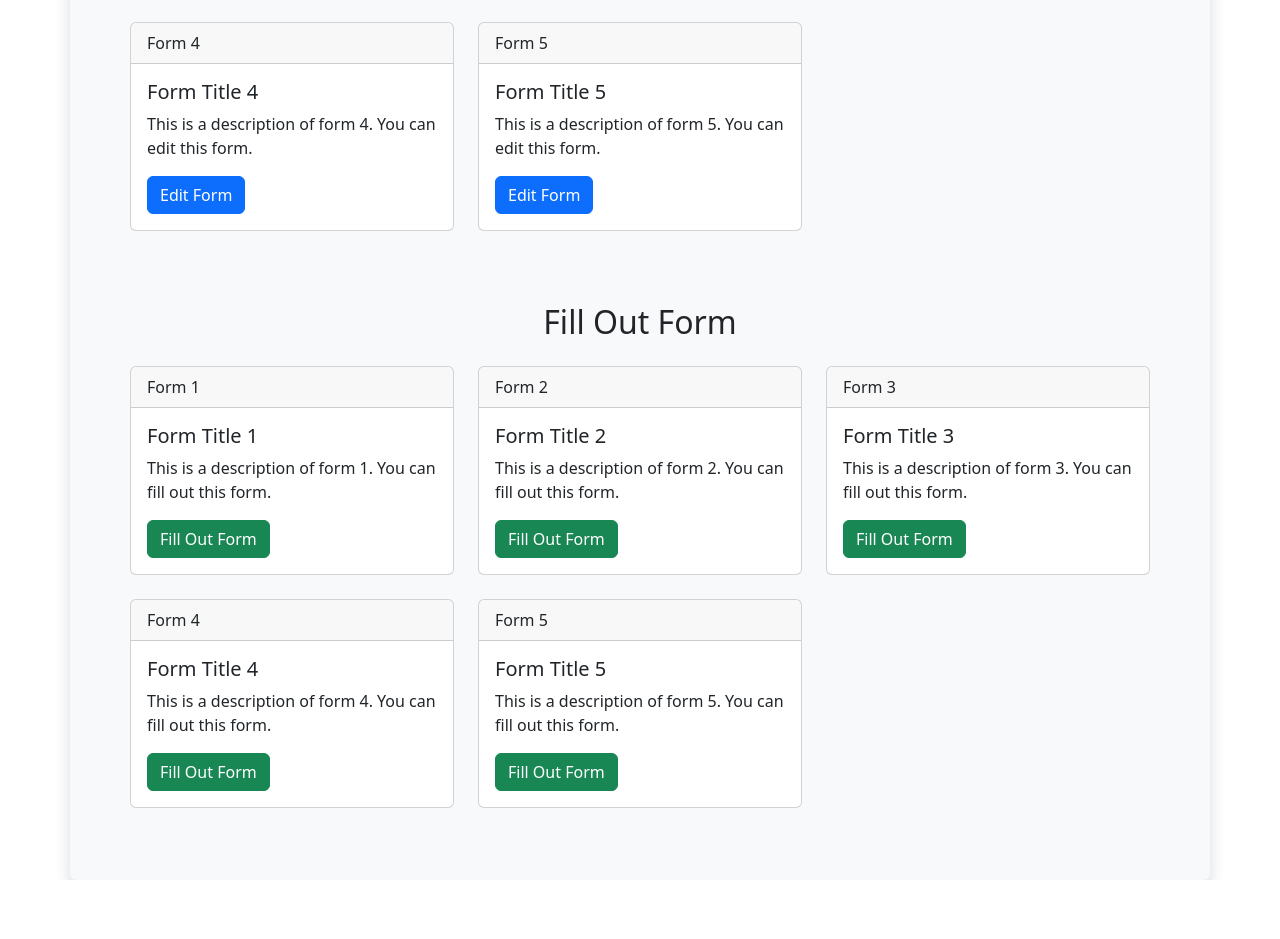
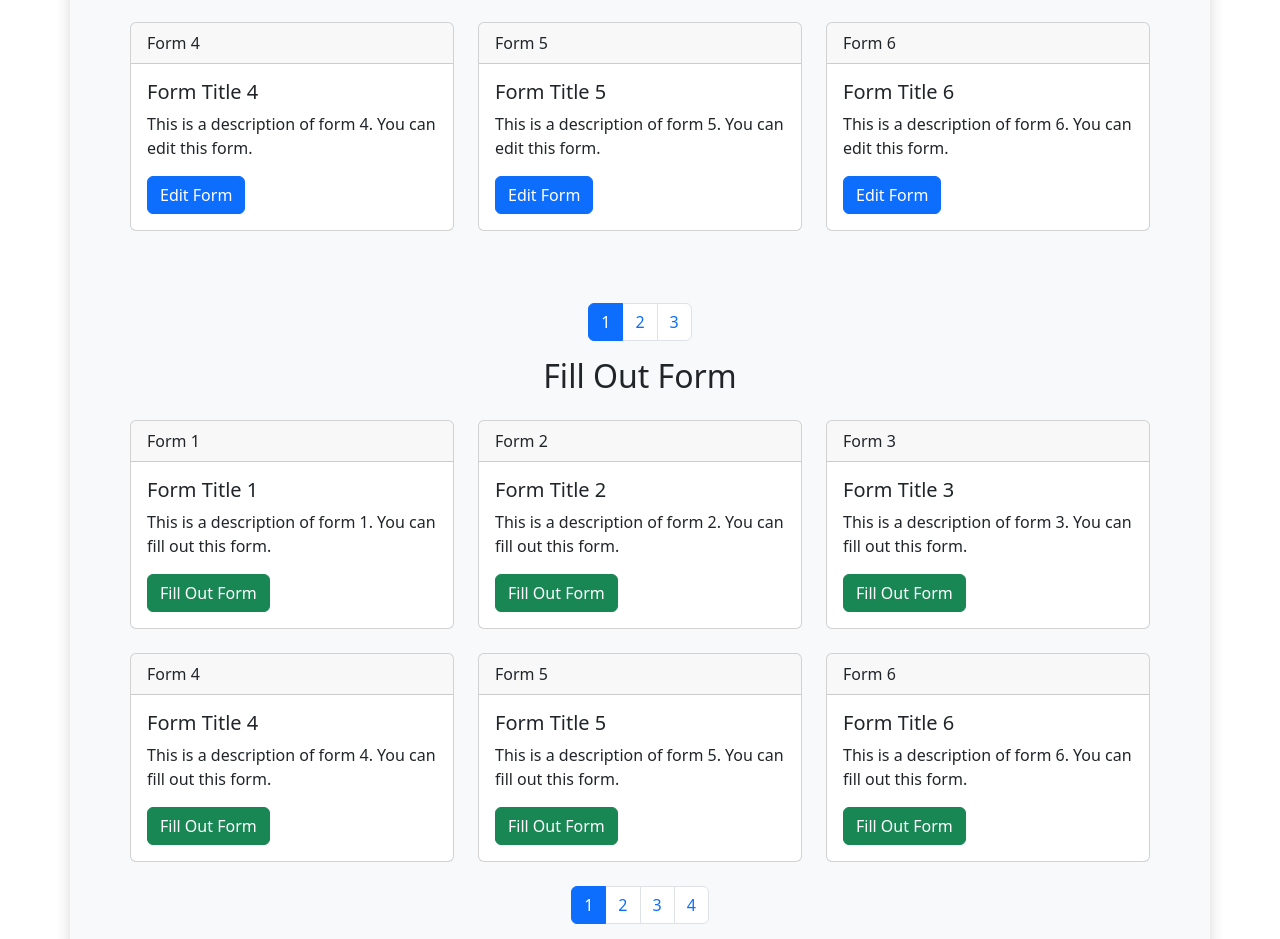
Before and after one commit to georgdronov/CourseProject, a React (Create React App) app in the folder client/: page / in a window 1280 px wide. Shown: the part 513-1452 px from the top of the page. Before the commit the page ends 1393 px from the top, so only its background shows below. Built offline with nearby package versions, Linux system fonts and the light colour scheme.

Commit message:
add pagination

```diff
--- a/client/src/pages/FormBuilder.jsx
+++ b/client/src/pages/FormBuilder.jsx
@@ -3,6 +3,7 @@ import { Container, Row, Col, Form, Button } from "react-bootstrap";
 import { DragDropContext, Droppable, Draggable } from "@hello-pangea/dnd";
 import axios from "axios";
 import { v4 as uuidv4 } from "uuid";
+import { Link } from "react-router-dom";
 
 // questions
 import { CheckboxQuestion } from "../components/questions/CheckboxQuestion";
@@ -116,6 +117,17 @@ export const FormBuilder = (props) => {
 
   return (
     <DragDropContext onDragEnd={onDragEnd}>
+      <Button
+        as={Link}
+        to="/"
+        variant="primary"
+        className="position-absolute d-block"
+        size="sm"
+        style={{ top: "10px", left: "10px" }}
+      >
+        Back to Main Page
+      </Button>
+
       <Container className="d-flex justify-content-center align-items-center min-vh-100">
         <Row className="w-100">
           <Col className="col-12 col-md-6">
--- a/client/src/pages/MainPage.jsx
+++ b/client/src/pages/MainPage.jsx
@@ -1,8 +1,34 @@
-import React from "react";
-import { Container, Row, Col, Button, Card } from "react-bootstrap";
+import React, { useState } from "react";
+import { Container, Row, Col, Button, Card, Pagination } from "react-bootstrap";
 import { Link } from "react-router-dom";
 
 export const MainPage = (props) => {
+  const itemsPerPage = 6;
+
+  const formsForEditing = Array.from({ length: 15 });
+  const formsForFilling = Array.from({ length: 20 });
+
+  const totalFormsEdit = formsForEditing.length;
+  const totalFormsFill = formsForFilling.length;
+
+  const [currentPageEdit, setCurrentPageEdit] = useState(1);
+  const [currentPageFill, setCurrentPageFill] = useState(1);
+
+  const indexOfLastEditItem = currentPageEdit * itemsPerPage;
+  const indexOfFirstEditItem = indexOfLastEditItem - itemsPerPage;
+
+  const indexOfLastFillItem = currentPageFill * itemsPerPage;
+  const indexOfFirstFillItem = indexOfLastFillItem - itemsPerPage;
+
+  const currentEditForms = formsForEditing.slice(indexOfFirstEditItem, indexOfLastEditItem);
+  const currentFillForms = formsForFilling.slice(indexOfFirstFillItem, indexOfLastFillItem);
+
+  const totalPagesEdit = Math.ceil(totalFormsEdit / itemsPerPage);
+  const totalPagesFill = Math.ceil(totalFormsFill / itemsPerPage);
+
+  const handleEditPageChange = (pageNumber) => setCurrentPageEdit(pageNumber);
+  const handleFillPageChange = (pageNumber) => setCurrentPageFill(pageNumber);
+
   return (
     <Container className="d-flex flex-column justify-content-center align-items-center min-vh-100 shadow bg-light p-5 rounded">
       <h1 className="text-center mb-5">Welcome to the Form Builder!</h1>
@@ -19,15 +45,14 @@ export const MainPage = (props) => {
 
       <h2 className="mb-4 text-center">Form Editor</h2>
       <Row className="mb-5 w-100">
-        {Array.from({ length: 5 }).map((_, idx) => (
-          <Col md={6} lg={4} className="mb-4" key={idx}>
+        {currentEditForms.map((_, idx) => (
+          <Col md={6} lg={4} className="mb-4" key={indexOfFirstEditItem + idx}>
             <Card className="hover-shadow-lg">
-              <Card.Header>Form {idx + 1}</Card.Header>
+              <Card.Header>Form {indexOfFirstEditItem + idx + 1}</Card.Header>
               <Card.Body>
-                <Card.Title>Form Title {idx + 1}</Card.Title>
+                <Card.Title>Form Title {indexOfFirstEditItem + idx + 1}</Card.Title>
                 <Card.Text>
-                  This is a description of form {idx + 1}. You can edit this
-                  form.
+                  This is a description of form {indexOfFirstEditItem + idx + 1}. You can edit this form.
                 </Card.Text>
                 <Button variant="primary">Edit Form</Button>
               </Card.Body>
@@ -36,17 +61,30 @@ export const MainPage = (props) => {
         ))}
       </Row>
 
+      {totalPagesEdit > 1 && (
+        <Pagination>
+          {[...Array(totalPagesEdit).keys()].map((number) => (
+            <Pagination.Item
+              key={number + 1}
+              active={number + 1 === currentPageEdit}
+              onClick={() => handleEditPageChange(number + 1)}
+            >
+              {number + 1}
+            </Pagination.Item>
+          ))}
+        </Pagination>
+      )}
+
       <h2 className="mb-4 text-center">Fill Out Form</h2>
       <Row className="w-100">
-        {Array.from({ length: 5 }).map((_, idx) => (
-          <Col md={6} lg={4} className="mb-4" key={idx}>
+        {currentFillForms.map((_, idx) => (
+          <Col md={6} lg={4} className="mb-4" key={indexOfFirstFillItem + idx}>
             <Card className="hover-shadow-lg">
-              <Card.Header>Form {idx + 1}</Card.Header>
+              <Card.Header>Form {indexOfFirstFillItem + idx + 1}</Card.Header>
               <Card.Body>
-                <Card.Title>Form Title {idx + 1}</Card.Title>
+                <Card.Title>Form Title {indexOfFirstFillItem + idx + 1}</Card.Title>
                 <Card.Text>
-                  This is a description of form {idx + 1}. You can fill out this
-                  form.
+                  This is a description of form {indexOfFirstFillItem + idx + 1}. You can fill out this form.
                 </Card.Text>
                 <Button variant="success">Fill Out Form</Button>
               </Card.Body>
@@ -54,6 +92,20 @@ export const MainPage = (props) => {
           </Col>
         ))}
       </Row>
+
+      {totalPagesFill > 1 && (
+        <Pagination>
+          {[...Array(totalPagesFill).keys()].map((number) => (
+            <Pagination.Item
+              key={number + 1}
+              active={number + 1 === currentPageFill}
+              onClick={() => handleFillPageChange(number + 1)}
+            >
+              {number + 1}
+            </Pagination.Item>
+          ))}
+        </Pagination>
+      )}
     </Container>
   );
 };
--- a/client/src/styles/index.css
+++ b/client/src/styles/index.css
@@ -39,7 +39,6 @@ html {
 
 .hover-shadow-lg {
   transition: box-shadow 0.3s ease-in-out;
-  background-color: black;
 }
 
 .hover-shadow-lg:hover {
```
